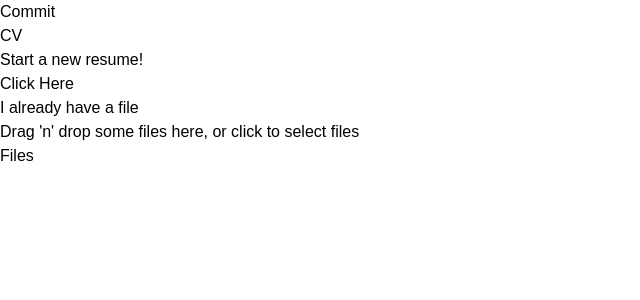
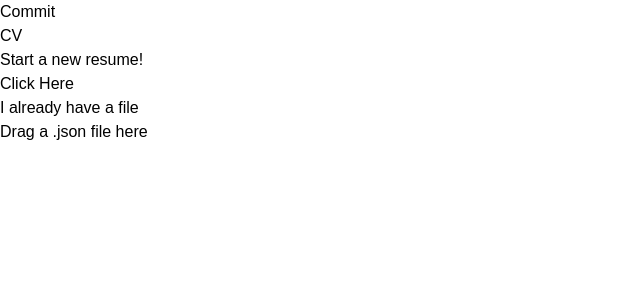
Before and after one commit to CommitCV/CommitCV, a Next.js app: page / in a window 1280 px wide. Shown: the top 300 px of the page, without its empty margins (0-640 px from the left). Built offline with nearby package versions, Linux system fonts and the light colour scheme; a web font is replaced by a local one.

Commit message:
minor changes

```diff
--- a/src/components/GetStarted.tsx
+++ b/src/components/GetStarted.tsx
@@ -42,12 +42,12 @@ return (
           <section className="w-full bg-gray-100 rounded-lg p-4">
             <div {...getRootProps({ className: "dropzone w-full h-32 border-2 border-dashed border-gray-400 rounded-lg flex items-center justify-center text-center" })}>
               <input {...getInputProps()} />
-              <p className="text-gray-600">Drag 'n' drop some files here, or click to select files</p>
+              <p className="text-gray-600">Drag a .json file here</p>
             </div>
-            <aside className="mt-4">
-              <h4 className="font-semibold mb-2">Files</h4>
-              <ul>{files}</ul>
-            </aside>
+            {/*<aside className="mt-4">*/}
+            {/*  <h4 className="font-semibold mb-2">Files</h4>*/}
+            {/*  <ul>{files}</ul>*/}
+            {/*</aside>*/}
           </section>
         </div>
       </div>
--- a/src/components/HeaderCard.tsx
+++ b/src/components/HeaderCard.tsx
@@ -5,7 +5,7 @@ const rhm = Red_Hat_Mono({ subsets: ['latin'] })
 export default function HeaderCard() {
     return (
         <div>
-            <div className={`flex flex-row`}>
+            <div className={`flex flex-row pt-2 pl-2`}>
                 <h1 className={`${rhm.className} font-thin font text-6xl`}>Commit</h1> <h1 className={`${rhm.className} font-extrabold text-6xl`}>CV</h1>
             </div>
         </div>
```
